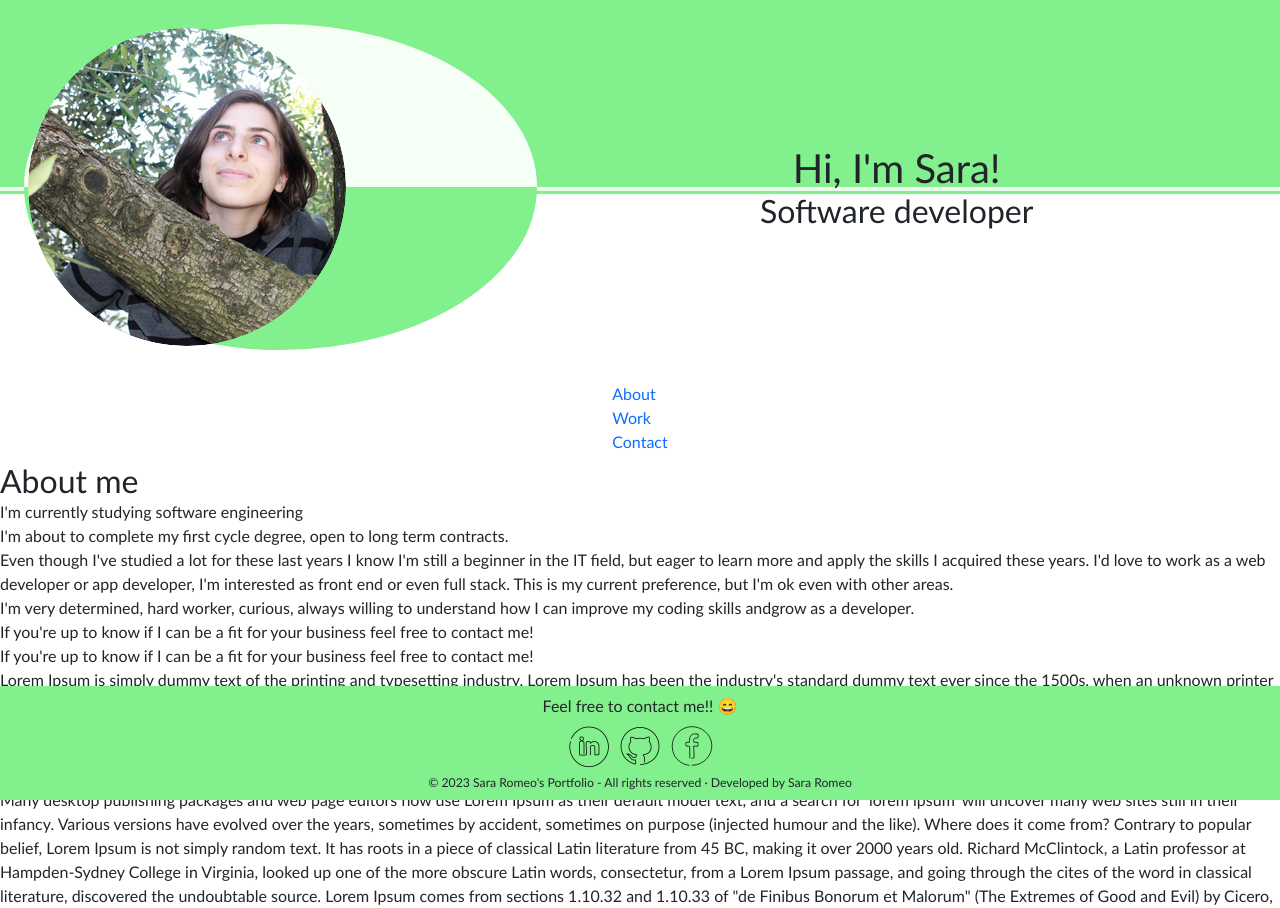
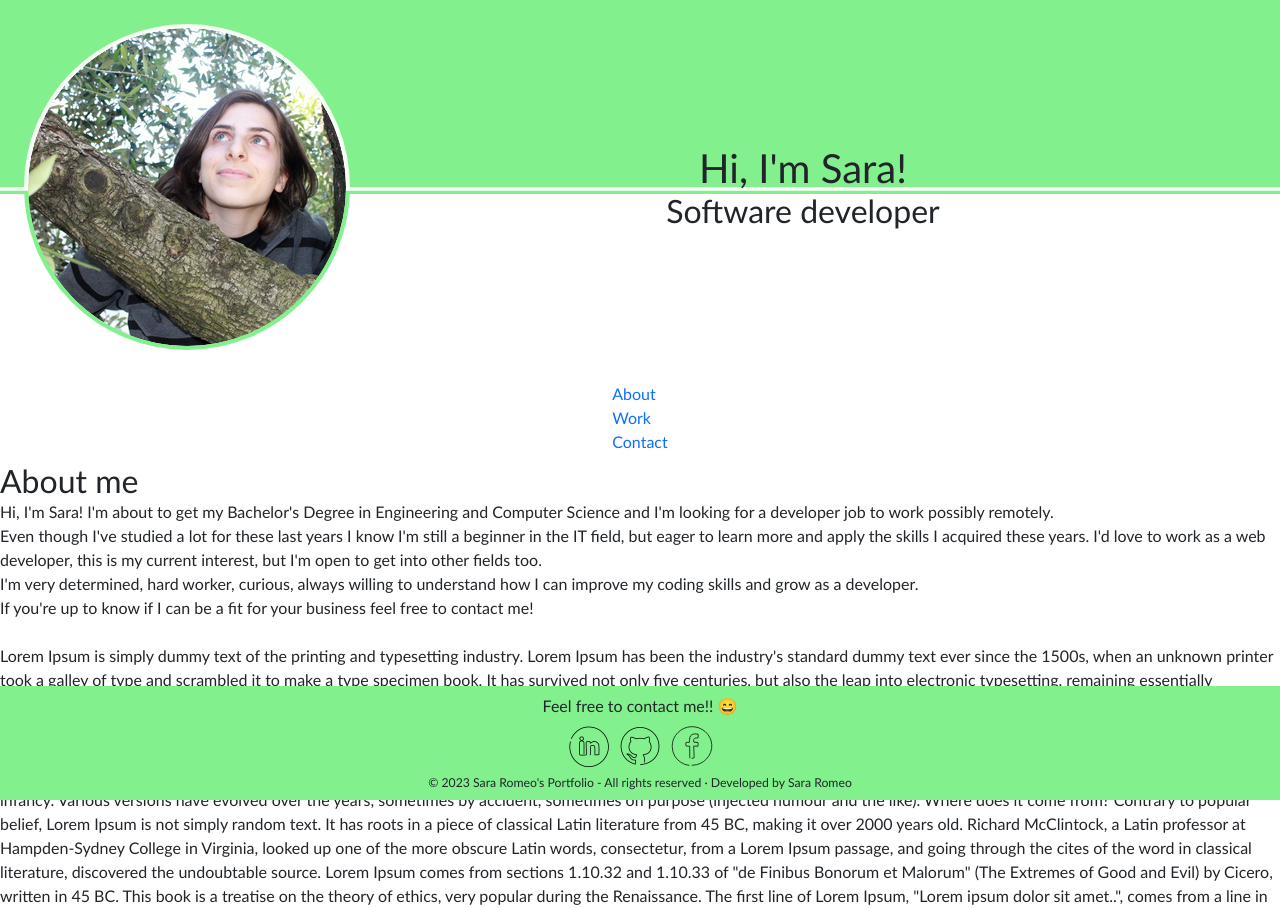
Before and after one commit to sararomeo/portfolio, a PHP site: page / in a window 1280 px wide. Shown: the top 908 px of the page. Run offline with PHP 8.4, Linux system fonts and the light colour scheme; some libraries are stand-ins or nearby versions.

Commit message:
Fix img bg resizing, update some of the about section

```diff
--- a/index.html
+++ b/index.html
@@ -23,7 +23,7 @@
         <!-- Header -->
         <header>
             <hgroup class="p-4 d-flex justify-content-center align-content-center align-items-center text-center">
-                <div class="col-5 p-1 h-100 align-self-start my-photo-container rounded-circle">
+                <div class="p-1 align-self-start my-photo-container rounded-circle">
                     <img class="me-in-a-tree img-fluid float-start rounded-circle" id="me-in-a-tree" src="rsc/photos/me-in-a-tree-cut.png" alt="Sara affacciata tra i rami di un albero.">
                 </div>
                 <div class="col text-center flex-column justify-content-between">
@@ -45,13 +45,12 @@
         <main>
             <section class="row" id="about">
                 <h2 class="h2">About me</h2>
-                <p>I'm currently studying software engineering</p>
-                <p>I'm about to complete my first cycle degree, open to long term contracts.</p>
-                <p>Even though I've studied a lot for these last years I know I'm still a beginner in the IT field, but eager to learn more and apply the skills I acquired these years. I'd love to work as a web developer or app developer, I'm interested as front end or even full stack. This is my current preference, but I'm ok even with other areas.</p>
-                <p>I'm very determined, hard worker, curious, always willing to understand how I can improve my coding skills andgrow as a developer.
+                <p>Hi, I'm Sara! I'm about to get my Bachelor's Degree in Engineering and Computer Science and I'm looking for a developer job to work possibly remotely.</p>
+                <p>Even though I've studied a lot for these last years I know I'm still a beginner in the IT field, but eager to learn more and apply the skills I acquired these years. I'd love to work as a web developer, this is my current interest, but I'm open to get into other fields too.</p>
+                <p>I'm very determined, hard worker, curious, always willing to understand how I can improve my coding skills and grow as a developer.
                 <p>If you're up to know if I can be a fit for your business feel free to contact me!</p>
                 <!-- Some lorem ipsum -->
-                <p>If you're up to know if I can be a fit for your business feel free to contact me!</p>
+                </br></br>
                 <p>Lorem Ipsum is simply dummy text of the printing and typesetting industry. Lorem Ipsum has been the industry's standard dummy text ever since the 1500s, when an unknown printer took a galley of type and scrambled it to make a type specimen book. It has survived not only five centuries, but also the leap into electronic typesetting, remaining essentially unchanged. It was popularised in the 1960s with the release of Letraset sheets containing Lorem Ipsum passages, and more recently with desktop publishing software like Aldus PageMaker including versions of Lorem Ipsum.
 
                 Why do we use it?
--- a/src/style/style.css
+++ b/src/style/style.css
@@ -19,7 +19,7 @@ footer {
 }
 
 .my-photo-container {
-    background: linear-gradient(#f5fff6,#f5fff6) top/100% 50% no-repeat, linear-gradient(#83f08e,#83f08e) bottom/100% 50% no-repeat;
+    background: linear-gradient(#f5fff6,#f5fff6) top/100% 50% no-repeat, linear-gradient(#83f08e,#83f08e) bottom/100% 48% no-repeat;
 }
 
 /*71e0c8*/
```
